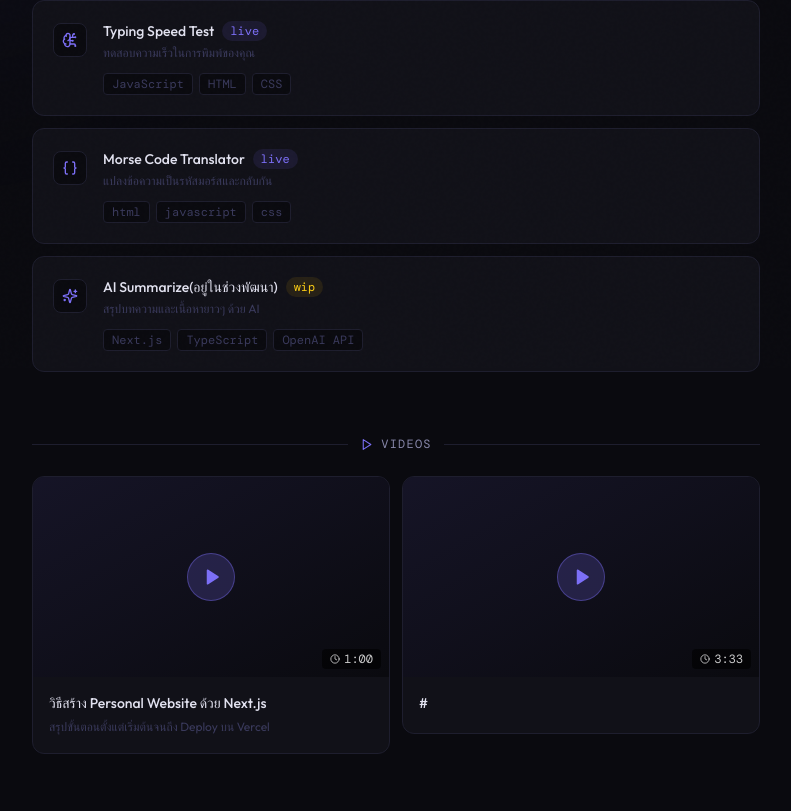
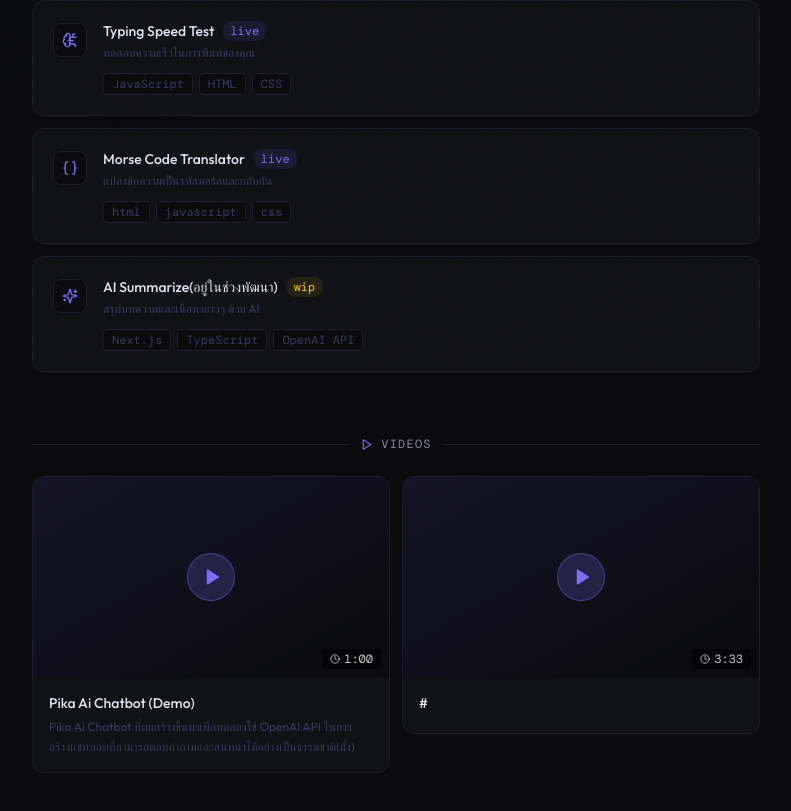
Before and after one commit to sutkeaws2/AboutSutkaew, a Next.js app: page /tools in a window 1280 px wide. Shown: the part 432-1243 px from the top of the page, without its empty margins (244-1035 px from the left). Built offline with nearby package versions, Linux system fonts and the light colour scheme; a web font is replaced by a local one.

Commit message:
Update video title and description in page.tsx

```diff
--- a/app/tools/page.tsx
+++ b/app/tools/page.tsx
@@ -46,8 +46,8 @@ const tools = [
 const videos = [
   {
     id: 1,
-    title: "วิธีสร้าง Personal Website ด้วย Next.js",
-    desc: "สรุปขั้นตอนตั้งแต่เริ่มต้นจนถึง Deploy บน Vercel",
+    title: "Pika Ai Chatbot (Demo)",
+    desc: "Pika Ai Chatbot ที่ผมสร้างขึ้นมาเพื่อทดลองใช้ OpenAI API ในการสร้างแชทบอทที่สามารถตอบคำถามและสนทนาได้อย่างเป็นธรรมชาติ(มั้ง)",
     src: "https://youtu.be/DD20J8xRRzk",
     type: "youtube" as const,
     duration: "1:00",
```
